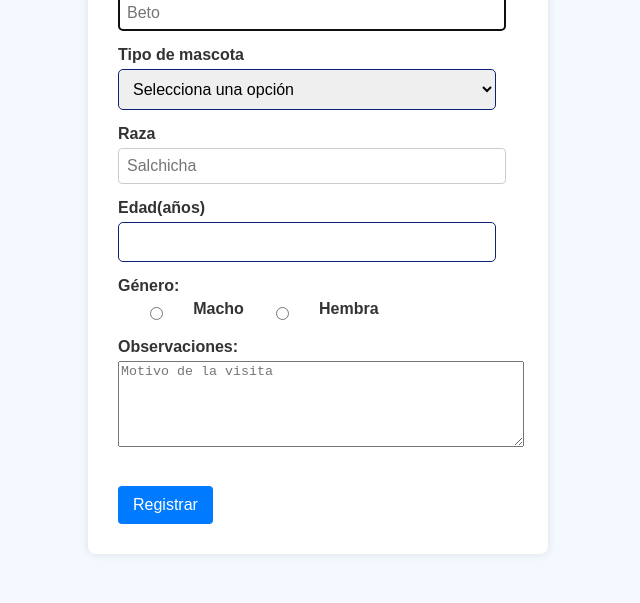
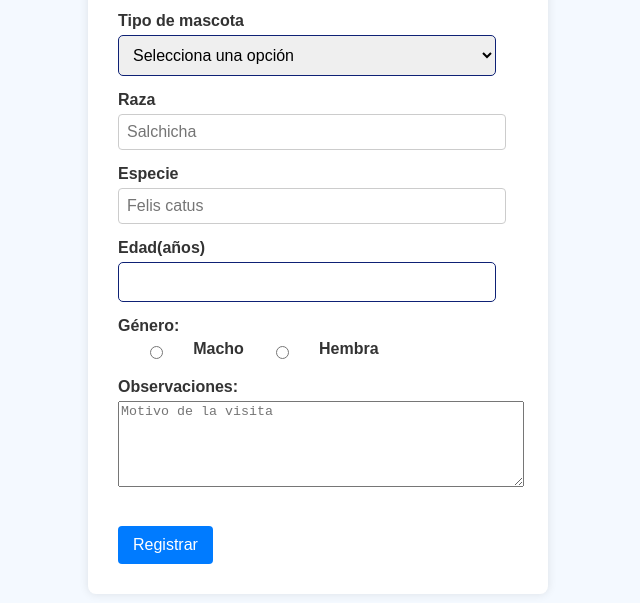
Before and after one commit to uins73/formulario, a plain HTML site: page index.html in a window 1280 px wide. Shown: the part 231-834 px from the top of the page, without its empty margins (322-962 px from the left). Drawn offline with Linux system fonts and the light colour scheme.

Commit message:
Update index.html

```diff
--- a/index.html
+++ b/index.html
@@ -35,7 +35,10 @@
             <label for="example2">Raza</label>
             <input type="text" id="example2" name="example2" placeholder="Salchicha" required>
         </div>
-
+        <div class="form-group">
+            <label for="example2">Especie</label>
+            <input type="text" id="example2" name="example2" placeholder="Felis catus" required>
+        </div>
         <div class="form-group">
             <label for="edad">Edad(años)</label>
             <input type="number" id="edad" name="breed" min="0" max="25" required>
```
